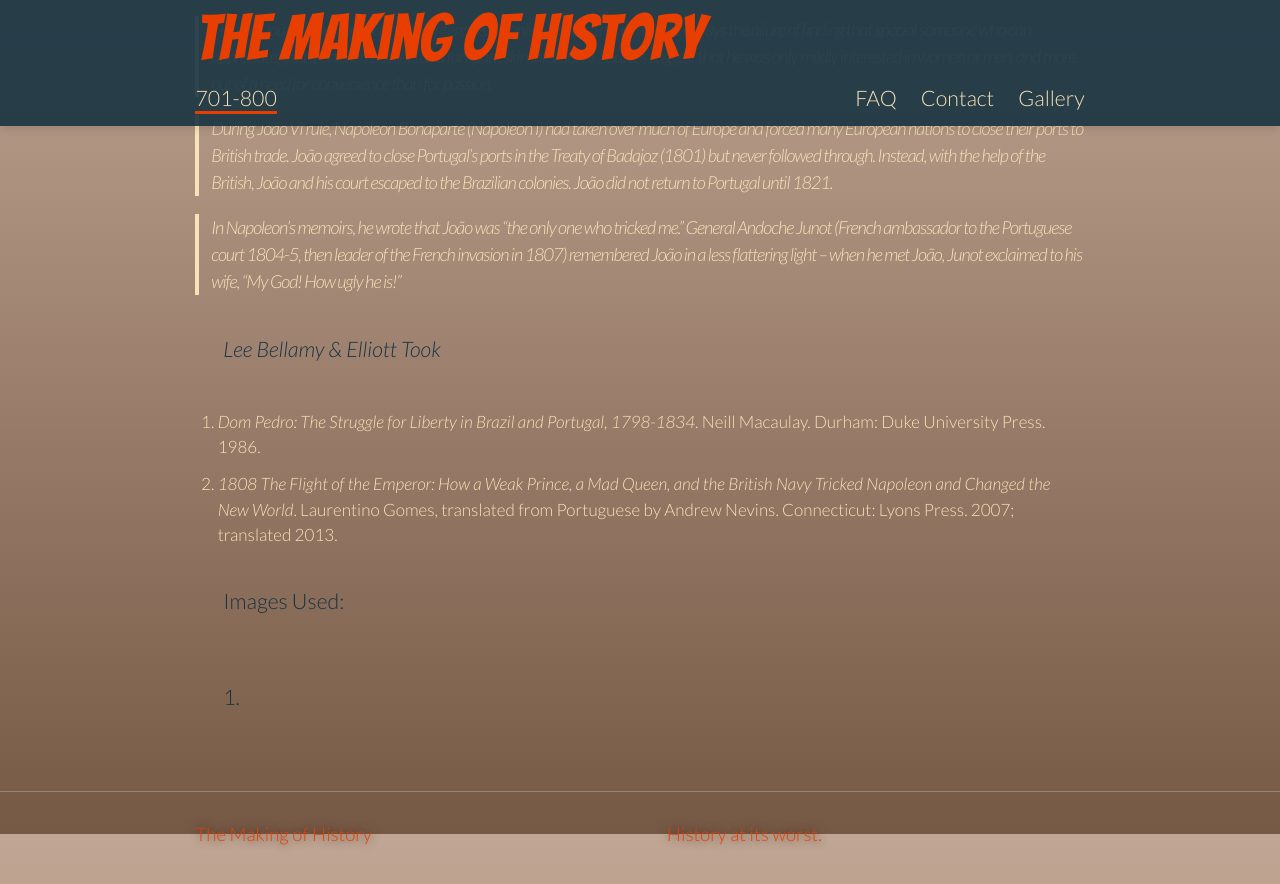
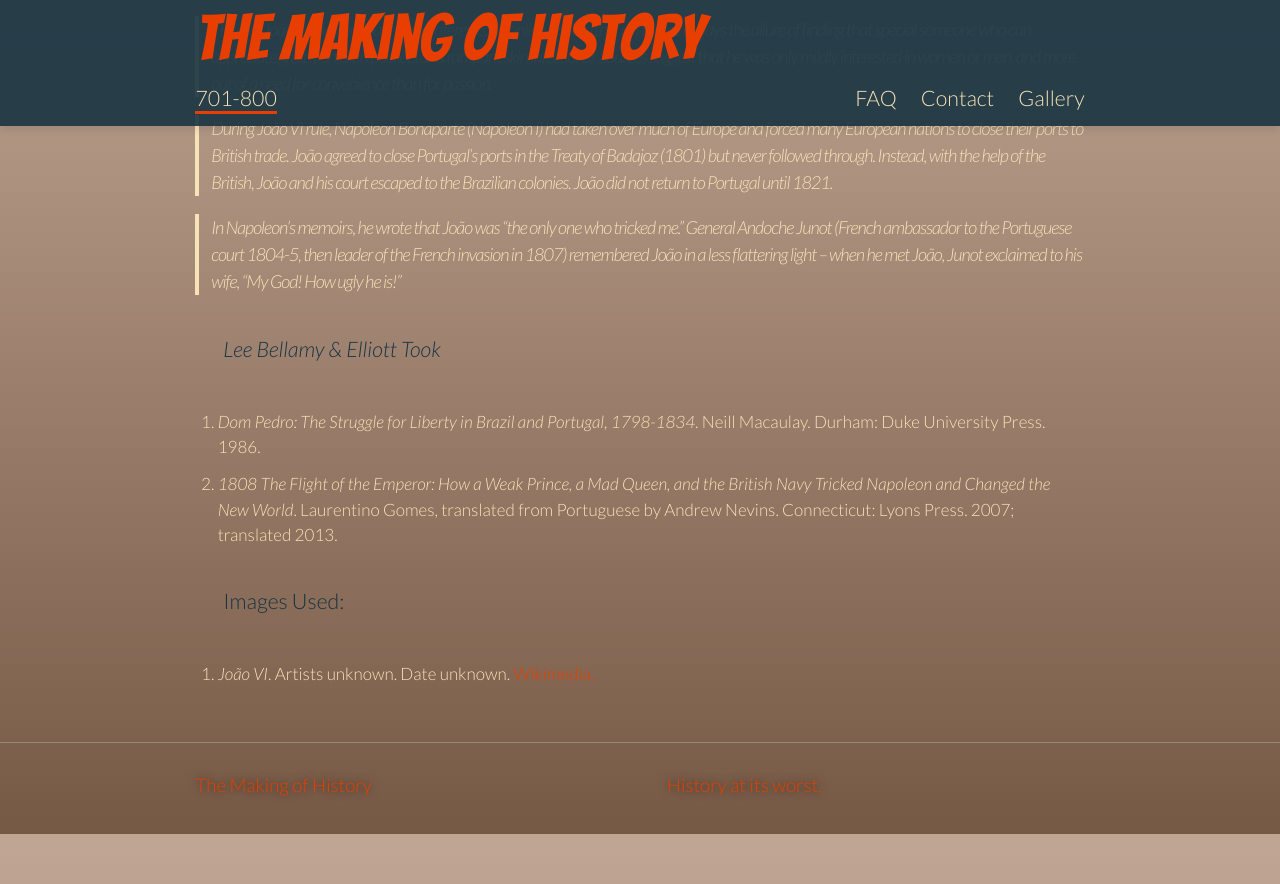
Before and after one commit to benadamstyles/making-of-history, a Jekyll site: the page built from _posts/2015-06-19-historic-hotties-dom-joao-vi-king-john-vi.md, in a window 1280 px wide and 900 px high, scrolled down 966 px. Shown: the top 884 px of the window. Built offline with Jekyll 4.4.1, drawn with Linux system fonts in a browser that asks for light colours; some web fonts are replaced; after the commit the page ends 1817 px from its top, so only the background shows below that.

Commit message:
Updated 2015-06-19-historic-hotties-dom-joao-vi-king-john-vi.md

```diff
--- a/_posts/2015-06-19-historic-hotties-dom-joao-vi-king-john-vi.md
+++ b/_posts/2015-06-19-historic-hotties-dom-joao-vi-king-john-vi.md
@@ -35,4 +35,4 @@
 
 Images Used:
 
-1.
+1. _João VI_. Artists unknown. Date unknown. [Wikimedia.](https://en.wikipedia.org/wiki/File:Jo%C3%A3o_VI.JPG)
```
